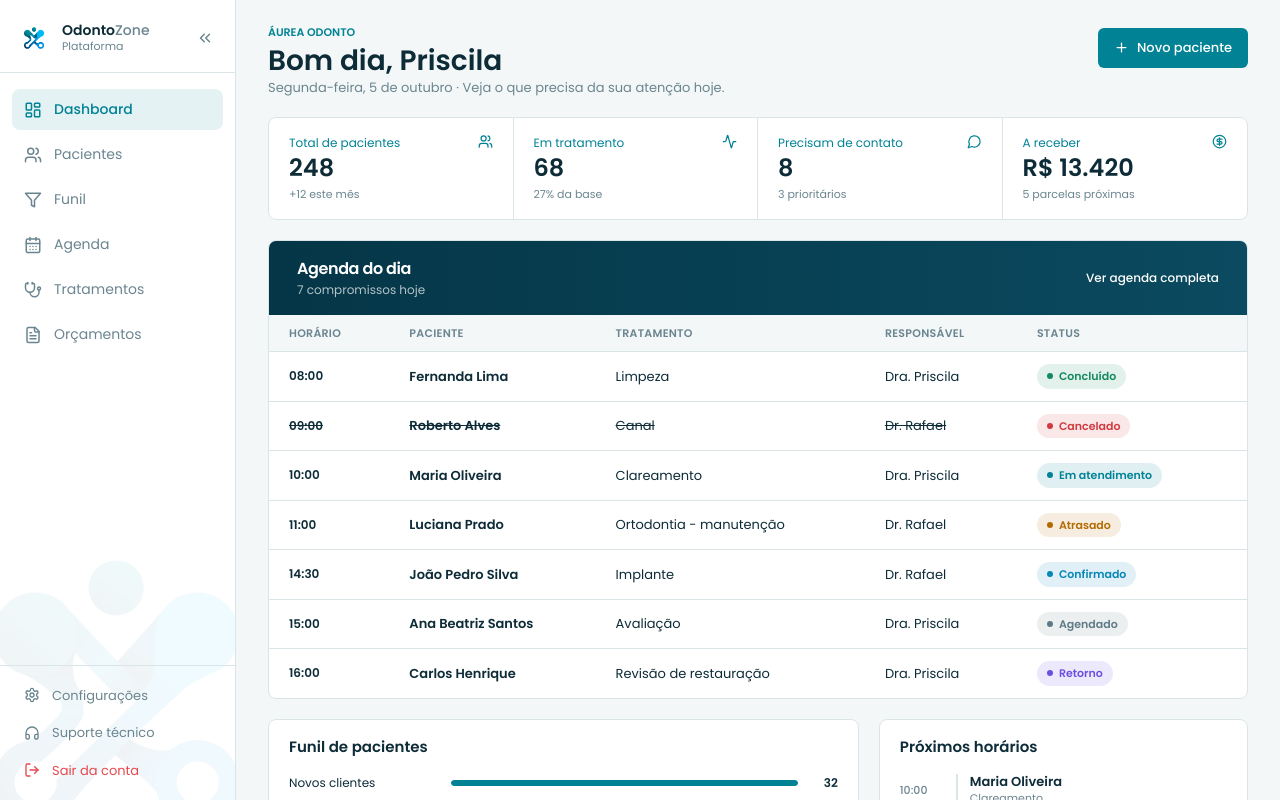
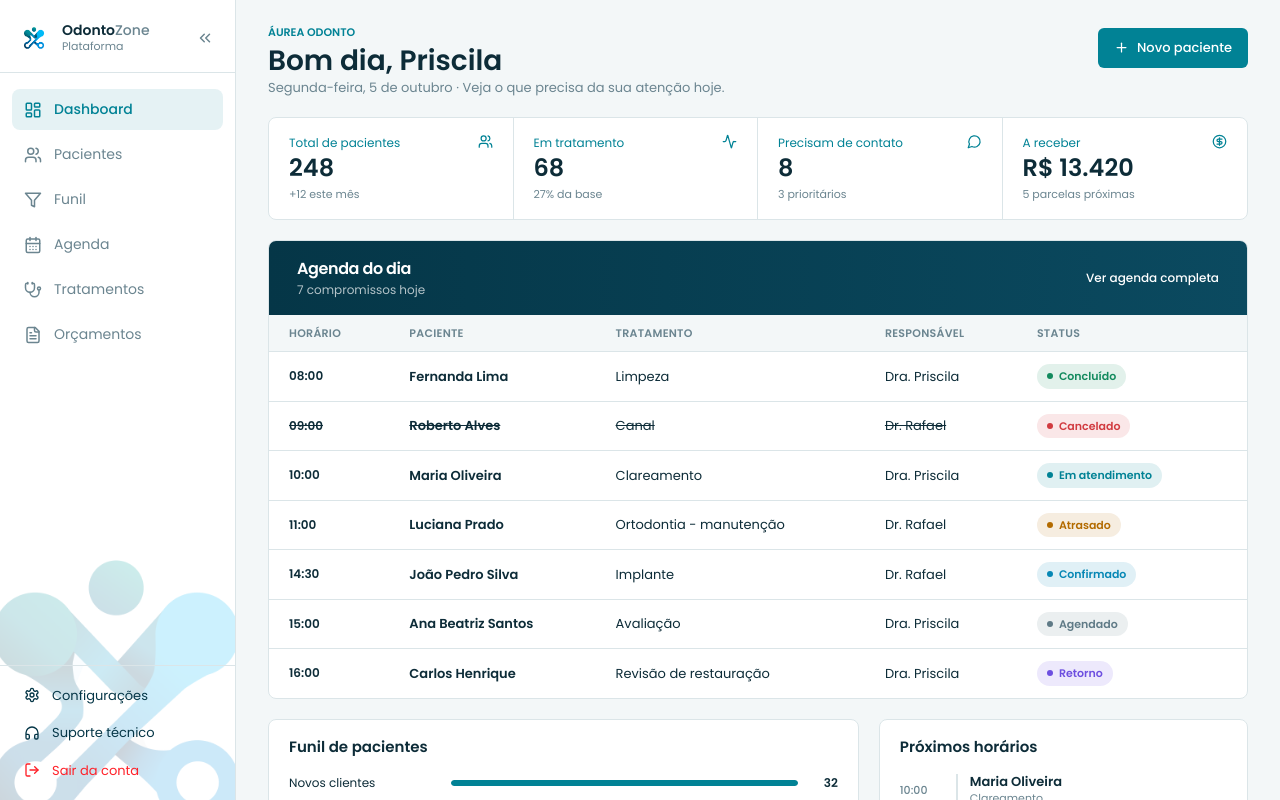
Before and after one commit to Priscilla-Marinho2005/odontoZone, a React (Vite) app: page / in a window 1280 px wide. Built offline with nearby package versions, Linux system fonts and the light colour scheme; a web font is replaced by a local one.

Commit message:
style: melhoria da marca d'agua no siderBar

```diff
--- a/src/components/Siderbar.tsx
+++ b/src/components/Siderbar.tsx
@@ -85,7 +85,7 @@ export default function Sidebar({ active, onNavigate }: SidebarProps) {
         src="/IconeLogoSemFundo.png"
         alt=""
         aria-hidden="true"
-        className="pointer-events-none absolute -bottom-28 -left-26 w-110 max-w-none opacity-[0.06]"
+        className="pointer-events-none absolute -bottom-28 -left-26 w-110 max-w-none opacity-[0.2]"
       />
 
       {/* Header */}
@@ -150,8 +150,8 @@ export default function Sidebar({ active, onNavigate }: SidebarProps) {
             <li key={id}>
               <button
                 title={label}
-                className={`flex w-full cursor-pointer items-center gap-3 rounded-lg px-3 py-2 text-[13px] transition hover:bg-surface focus-visible:outline-2 focus-visible:outline-sky ${
-                  danger ? "text-danger" : "text-muted hover:text-ink"
+                className={`flex w-full cursor-pointer items-center gap-3 rounded-lg px-3 py-2 text-[13px] transition hover:bg-navy/20 focus-visible:outline-2 focus-visible:outline-sky ${
+                  danger ? "text-danger" : "text-navy hover:text-ink"
                 } ${collapsed ? "lg:justify-center lg:px-0" : ""}`}
               >
                 <Icon size={16} className="shrink-0" />
--- a/src/global.css
+++ b/src/global.css
@@ -20,7 +20,7 @@
   --color-line: #dbe5e8;
   --color-ink: #0d2c38;
   --color-muted: #6b8590;
-  --color-danger: #e5484d;
+  --color-danger: #FF2028;
   --color-mint: #19d3a2;
 
   /* Status da agenda */
```
